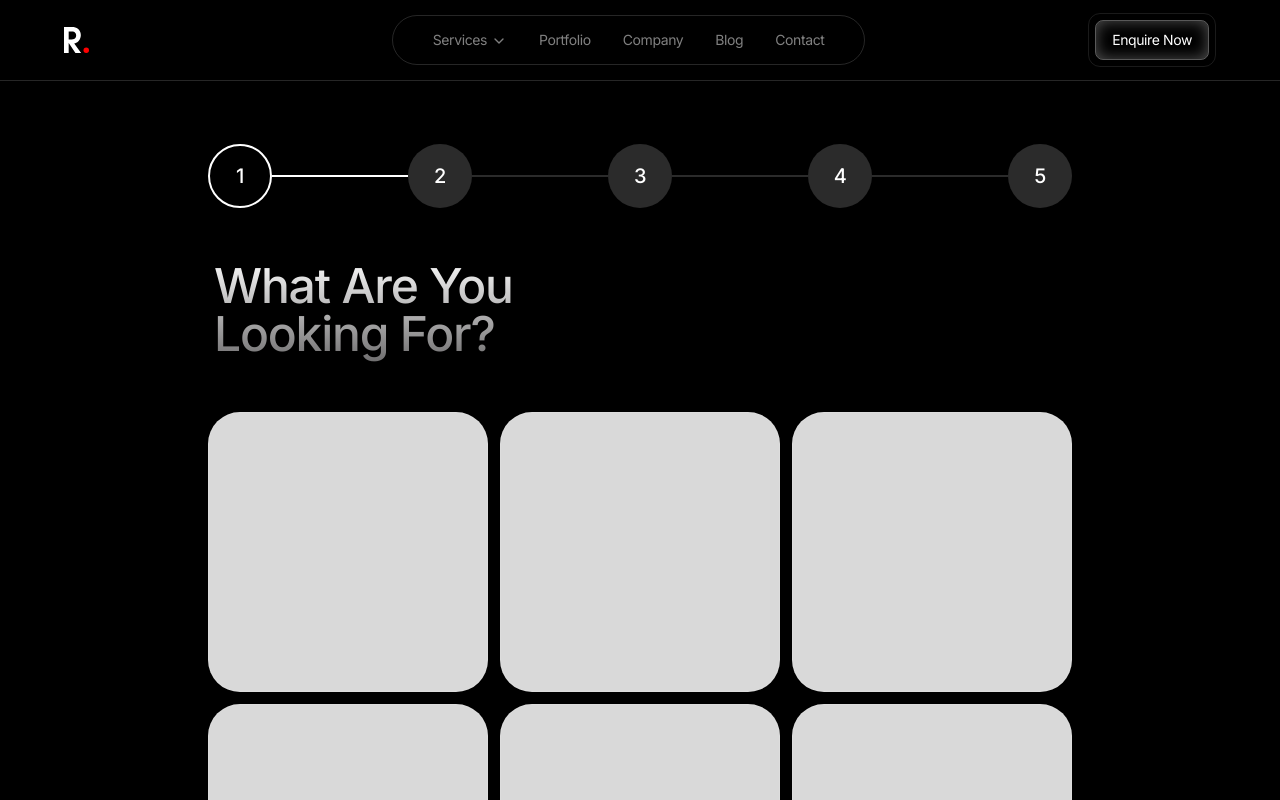
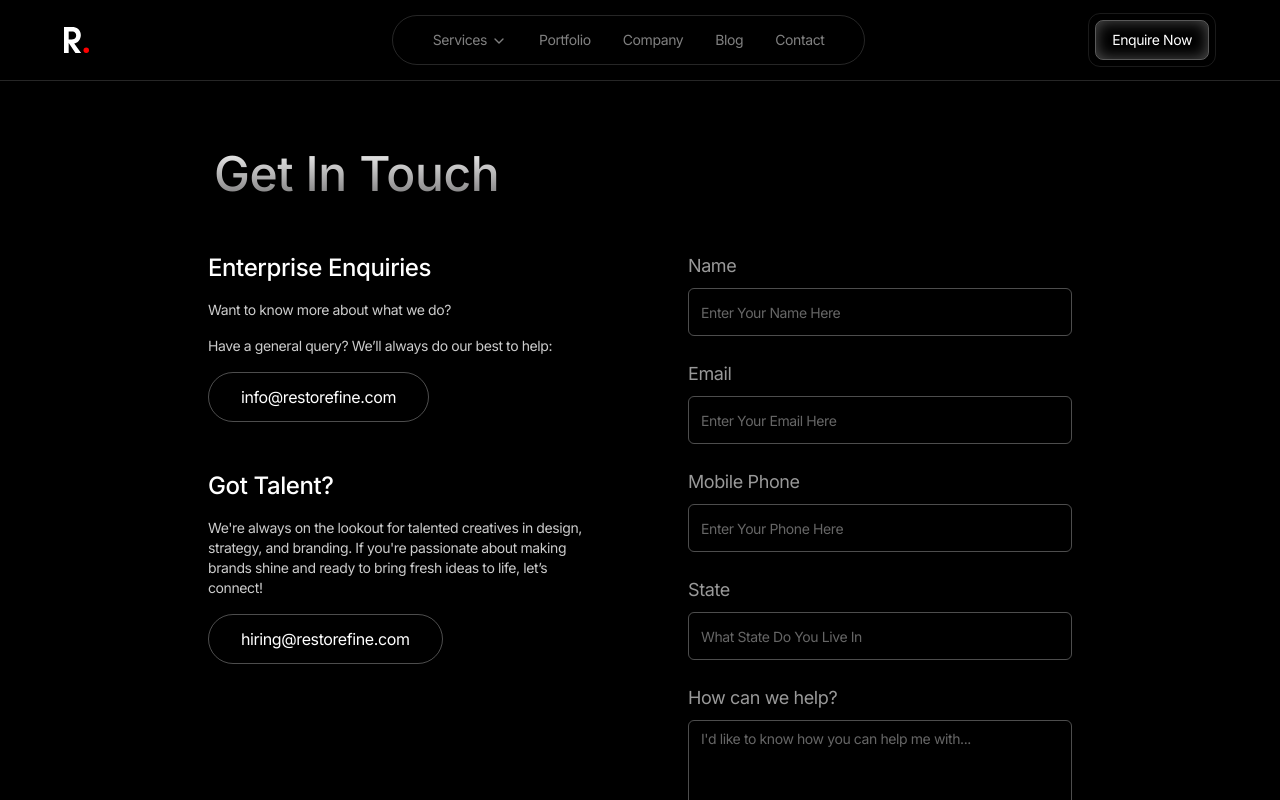
Before and after one commit to grandmasterkd/restorefine-website, a Next.js app: page /contact in a window 1280 px wide. Shown: the top 800 px of the page. Built offline with nearby package versions, Linux system fonts and the light colour scheme.

Commit message:
chore: contact page form

```diff
--- a/app/contact/page.tsx
+++ b/app/contact/page.tsx
@@ -1,9 +1,12 @@
-import Enquire from "@/pages/enquire";
+import { ContactSection } from "@/pages/contact-us";
+import React from "react";
 
-export default function Contact() {
+function Contact() {
   return (
-    <main className="pt-36">
-      <Enquire />
+    <main>
+      <ContactSection />
     </main>
   );
 }
+
+export default Contact;
--- /dev/null
+++ b/app/enquire-now/page.tsx
@@ -0,0 +1,9 @@
+import Enquire from "@/pages/enquire";
+
+export default function EnquireNow() {
+  return (
+    <main className="pt-36">
+      <Enquire />
+    </main>
+  );
+}
--- a/components/navbar.tsx
+++ b/components/navbar.tsx
@@ -124,7 +124,7 @@ export function Navbar() {
             className="hidden md:inline-flex relative rounded-lg border border-white/35 bg-transparent text-white hover:bg-white/10"
             style={{ boxShadow: "inset 0 0  15px rgba(164, 164, 164, 0.5)" }}
           >
-            <Link href="/contact">Enquire Now</Link>
+            <Link href="/enquire-now">Enquire Now</Link>
           </Button>
           <MobileMenu />
         </div>
--- /dev/null
+++ b/pages/contact-us/index.tsx
@@ -0,0 +1,226 @@
+"use client";
+
+import { useState } from "react";
+import { ArrowRight } from "lucide-react";
+import { Input } from "@/components/ui/input";
+import { Textarea } from "@/components/ui/textarea";
+import { Button } from "@/components/ui/button";
+
+export function ContactSection() {
+  const [isSubmitting, setIsSubmitting] = useState(false);
+  const [formStatus, setFormStatus] = useState<{
+    type: "success" | "error" | null;
+    message: string;
+  }>({ type: null, message: "" });
+
+  async function handleSubmit(event: React.FormEvent<HTMLFormElement>) {
+    event.preventDefault();
+    setIsSubmitting(true);
+    setFormStatus({ type: null, message: "" });
+
+    const formData = new FormData(event.currentTarget);
+    const data = {
+      name: formData.get("name"),
+      email: formData.get("email"),
+      phone: formData.get("phone"),
+      state: formData.get("state"),
+      message: formData.get("message"),
+    };
+
+    try {
+      const response = await fetch("/api/send-email", {
+        method: "POST",
+        headers: {
+          "Content-Type": "application/json",
+        },
+        body: JSON.stringify(data),
+      });
+
+      const result = await response.json();
+
+      if (result.success) {
+        setFormStatus({
+          type: "success",
+          message: "Message sent successfully! We will get back to you soon.",
+        });
+        event.currentTarget.reset();
+      } else {
+        throw new Error("Failed to send message");
+      }
+    } catch (error) {
+      setFormStatus({
+        type: "error",
+        message: "Failed to send message. Please try again.",
+      });
+    } finally {
+      setIsSubmitting(false);
+    }
+  }
+
+  return (
+    <section className="">
+      <div className="container mx-auto py-36">
+        <h2 className="mb-12 text-5xl font-medium">
+          <span className="p-1.5 inline-block bg-gradient-to-b from-white to-[#6D6C6D] bg-clip-text text-transparent">
+            Get In Touch
+          </span>
+        </h2>
+        <div className="grid lg:grid-cols-2 gap-12 lg:gap-24">
+          <div className="space-y-12">
+            <div className="space-y-4">
+              <h3 className="text-2xl font-medium text-white">
+                Enterprise Enquiries
+              </h3>
+              <p className="text-sm text-white/80">
+                Want to know more about what we do?
+              </p>
+              <p className="text-sm text-white/80">
+                Have a general query? We&rsquo;ll always do our best to help:
+              </p>
+              <a
+                href="mailto:info@restorefine.com"
+                className="inline-flex items-center justify-center px-8 py-3 text-md text-white border border-white/30 rounded-full hover:bg-white/10 transition-colors"
+              >
+                info@restorefine.com
+              </a>
+            </div>
+
+            <div className="space-y-4">
+              <h3 className="text-2xl font-medium text-white">Got Talent?</h3>
+              <p className="text-sm text-white/80">
+                We&apos;re always on the lookout for talented creatives in
+                design, strategy, and branding. If you&apos;re passionate about
+                making brands shine and ready to bring fresh ideas to life,
+                let&rsquo;s connect!
+              </p>
+              <a
+                href="mailto:hiring@restorefine.com"
+                className="inline-flex items-center justify-center px-8 py-3 text-md text-white border border-white/30 rounded-full hover:bg-white/10 transition-colors"
+              >
+                hiring@restorefine.com
+              </a>
+            </div>
+          </div>
+
+          <div>
+            <form onSubmit={handleSubmit} className="space-y-8">
+              <div className="space-y-6">
+                <div>
+                  <label
+                    htmlFor="name"
+                    className="block text-lg text-white/60 mb-2"
+                  >
+                    Name
+                  </label>
+                  <Input
+                    id="name"
+                    name="name"
+                    type="name"
+                    required
+                    placeholder="Enter Your Name Here"
+                    className="w-full bg-transparent border-white/30 text-white placeholder:text-white/40"
+                  />
+                </div>
+                <div>
+                  <label
+                    htmlFor="email"
+                    className="block text-lg text-white/60 mb-2"
+                  >
+                    Email
+                  </label>
+                  <Input
+                    id="email"
+                    name="email"
+                    type="email"
+                    required
+                    placeholder="Enter Your Email Here"
+                    className="w-full bg-transparent border-white/30 text-white placeholder:text-white/40"
+                  />
+                </div>
+
+                <div>
+                  <label
+                    htmlFor="phone"
+                    className="block text-lg text-white/60 mb-2"
+                  >
+                    Mobile Phone
+                  </label>
+                  <Input
+                    id="phone"
+                    name="phone"
+                    type="tel"
+                    required
+                    placeholder="Enter Your Phone Here"
+                    className="w-full bg-transparent border-white/30 text-white placeholder:text-white/40"
+                  />
+                </div>
+
+                <div>
+                  <label
+                    htmlFor="state"
+                    className="block text-lg text-white/60 mb-2"
+                  >
+                    State
+                  </label>
+                  <Input
+                    id="state"
+                    name="state"
+                    type="text"
+                    required
+                    placeholder="What State Do You Live In"
+                    className="w-full bg-transparent border-white/30 text-white placeholder:text-white/40"
+                  />
+                </div>
+
+                <div>
+                  <label
+                    htmlFor="message"
+                    className="block text-lg text-white/60 mb-2"
+                  >
+                    How can we help?
+                  </label>
+                  <Textarea
+                    id="message"
+                    name="message"
+                    required
+                    placeholder="I'd like to know how you can help me with..."
+                    className="w-full bg-transparent border-white/30 text-white placeholder:text-white/40 min-h-[150px]"
+                  />
+                </div>
+              </div>
+
+              {formStatus.message && (
+                <div
+                  className={`text-sm ${
+                    formStatus.type === "success"
+                      ? "text-green-400"
+                      : "text-red-400"
+                  }`}
+                >
+                  {formStatus.message}
+                </div>
+              )}
+
+              <Button
+                type="submit"
+                disabled={isSubmitting}
+                className="w-auto px-8 h-14 bg-black text-white border border-white/30 rounded-full hover:bg-white/10 transition-colors disabled:opacity-50"
+              >
+                {isSubmitting ? (
+                  "Submitting..."
+                ) : (
+                  <div className="text-md flex items-center gap-x-3">
+                    Submit
+                    <div className="flex items-center justify-center bg-[red] rounded-full w-7 h-7  p-1">
+                      <ArrowRight className="w-7 h-7" />
+                    </div>
+                  </div>
+                )}
+              </Button>
+            </form>
+          </div>
+        </div>
+      </div>
+    </section>
+  );
+}
--- a/pages/service/main.tsx
+++ b/pages/service/main.tsx
@@ -35,7 +35,7 @@ function RestoServices() {
           <Image src={hollow} alt="Funnel" width={600} height={600} />
         </div>
       </section>
-      <section className="absolute bottom-0 left-0 right-0 flex overflow-x-hidden bg-transparent py-4 rotate">
+      <section className="absolute bottom-0 left-0 right-0 flex overflow-x-hidden bg-transparent py-4 gap-4 rotate">
         <div className="animate-marquee-infinite text-7xl font-bold text-white/60 flex min-w-screen shrink-0 items-center justify-around gap-8">
           RestoWeb. RestoBranding. RestoPrinting. RestoMerch. RestoMedia.
         </div>
```
